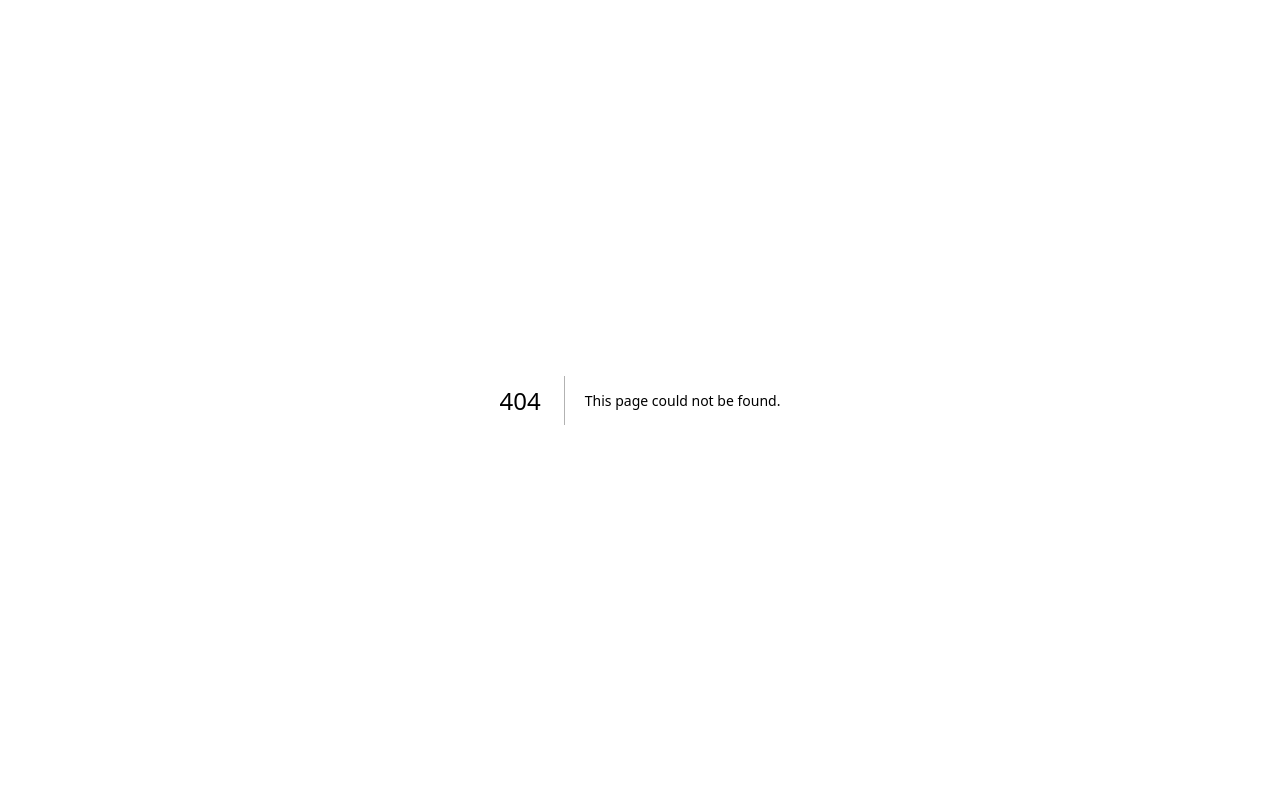
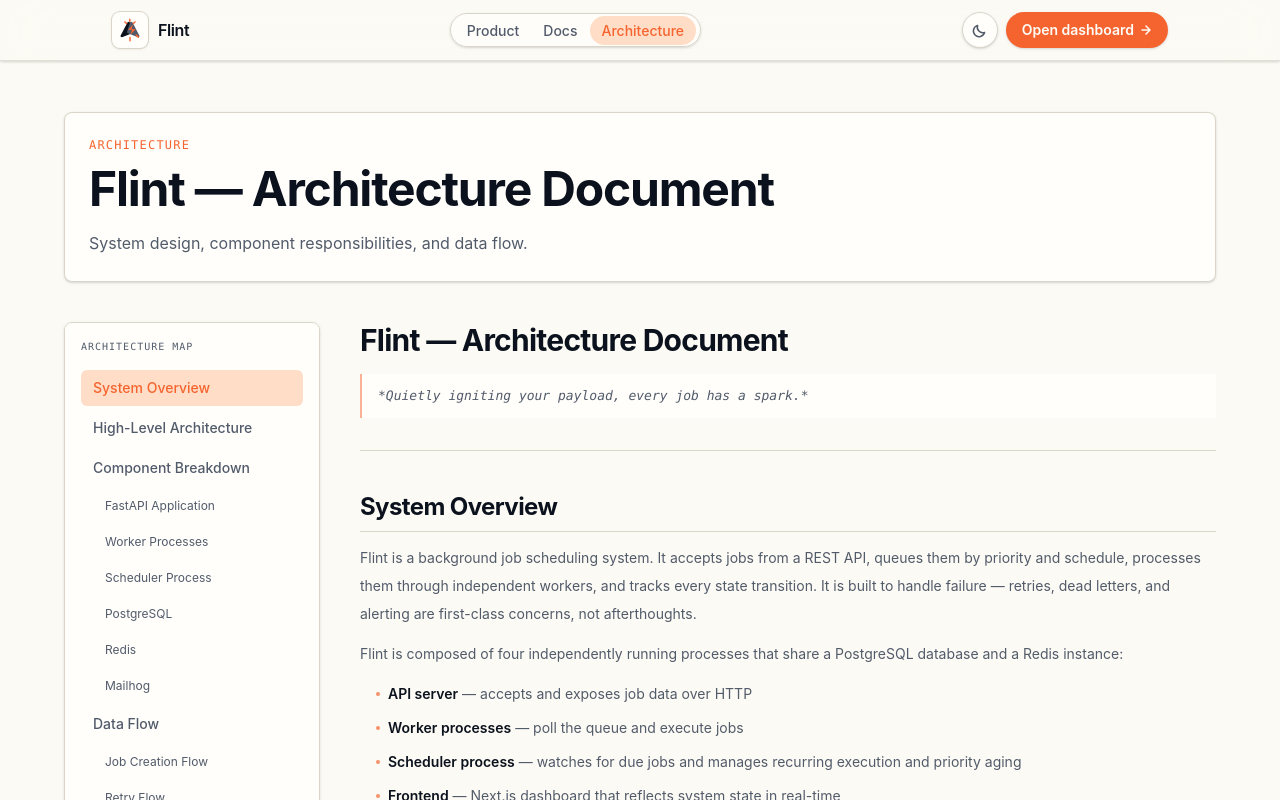
Before and after one commit to Muizzyranking/flint-web, a Next.js app: page /architecture in a window 1280 px wide. Before the commit this address had no page. Shown: the top 800 px of the page. Built offline with nearby package versions, Linux system fonts and the light colour scheme.

Commit message:
feat: architecture page

```diff
--- /dev/null
+++ b/src/app/architecture/page.tsx
@@ -0,0 +1,40 @@
+import { readFile } from "node:fs/promises";
+import path from "node:path";
+import { ArchitectureClient } from "@/components/architecture/client";
+import { Navbar } from "@/components/layout/navbar";
+
+const ARCHITECTURE_MD_PATHS = [
+  path.join(process.cwd(), "src/app/architecture/architecture.md"),
+  path.join(process.cwd(), "public/architecture.md"),
+];
+
+async function readArchitectureMarkdown() {
+  for (const filePath of ARCHITECTURE_MD_PATHS) {
+    try {
+      return await readFile(filePath, "utf8");
+    } catch (error) {
+      if ((error as NodeJS.ErrnoException).code !== "ENOENT") {
+        throw error;
+      }
+    }
+  }
+
+  return "# Flint Architecture\n\nAdd `src/app/architecture/architecture.md` to render this page.";
+}
+
+function stripInlineTableOfContents(markdown: string) {
+  return markdown
+    .replace(/\n## Table of Contents\s*\n[\s\S]*?(?=\n## )/, "\n")
+    .replace(/\n---\s*\n---/g, "\n---");
+}
+
+export default async function ArchitecturePage() {
+  const content = stripInlineTableOfContents(await readArchitectureMarkdown());
+
+  return (
+    <div className="min-h-screen bg-background text-foreground antialiased">
+      <Navbar />
+      <ArchitectureClient content={content} />
+    </div>
+  );
+}
```
